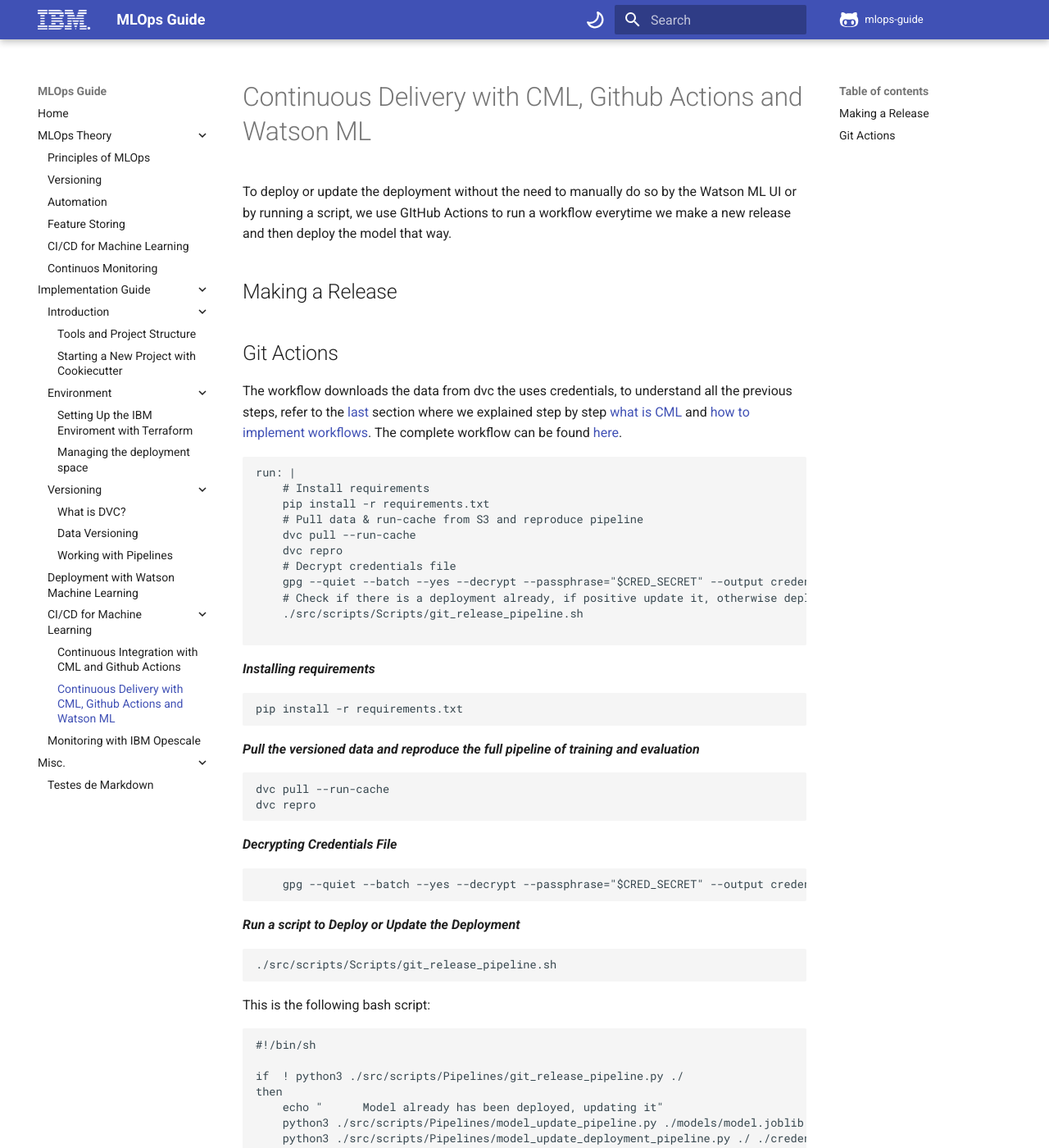
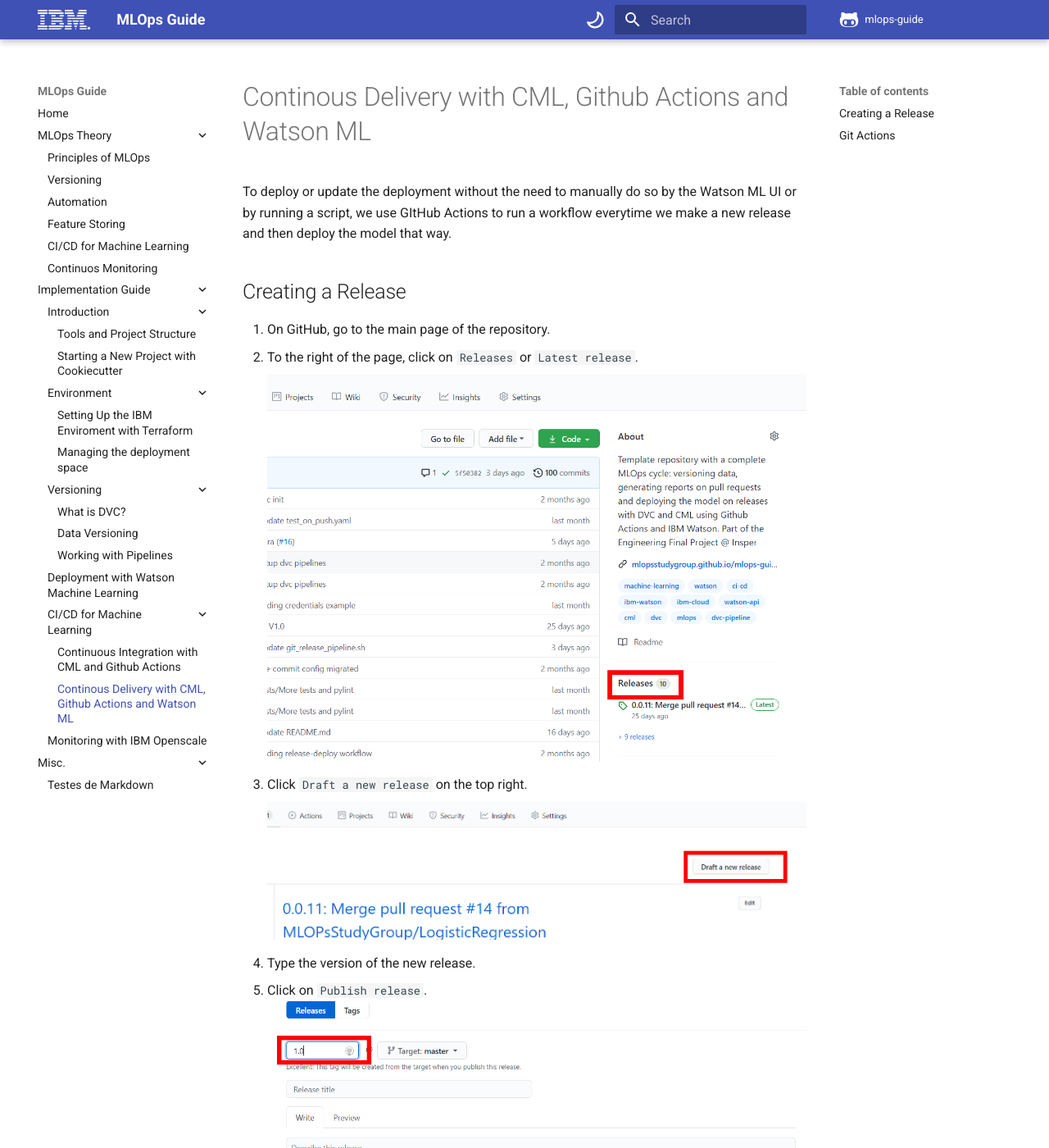
Before and after one commit to mlops-guide/mlops-guide.github.io, an MkDocs documentation site: the page built from docs/CICD/cml_deploy.md, in a window 1280 px wide and 1400 px high. Shown: the whole window at 82% size. Built offline with MkDocs 1.6.1 and Material for MkDocs 9.7.7, drawn with Linux system fonts in a browser that asks for light colours; comment, search, counter and statistics services are not loaded; some of the changed text lies outside the part shown.

````diff
--- a/docs/CICD/cml_deploy.md
+++ b/docs/CICD/cml_deploy.md
@@ -1,13 +1,34 @@
-# Continuous Delivery with CML, Github Actions and Watson ML
+# Continous Delivery with CML, Github Actions and Watson ML
 
 To deploy or update the deployment without the need to manually do so by the Watson ML UI or by running a script, we use GItHub Actions to run a workflow everytime we make a new release and then deploy the model that way.
 
-## Making a Release
+## Creating a Release
+
+1. On GitHub, go to the main page of the repository.
+2. To the right of the page, click on ```Releases``` or ```Latest release```.
+ <div style="text-align:center"><img src="../../assets/cml_release/Capture1.PNG" alt="drawing" /></div>
+3. Click ```Draft a new release``` on the top right.
+ <div style="text-align:center"><img src="../../assets/cml_release/Capture2.PNG" alt="drawing" /></div>
+4. Type the version of the new release.
+5. Click on ```Publish release```.
+ <div style="text-align:center"><img src="../../assets/cml_release/Capture3.PNG" alt="drawing" /></div>
+
+After that, Actions will trigger and the model on Watson ML, next we will explain how to implement this workflow. For more information regarding releases with GitHub, refer to this [article](https://docs.github.com/en/github/administering-a-repository/managing-releases-in-a-repository).
+
+ <div style="text-align:center"><img src="../../assets/cml_release/Capture4.PNG" alt="drawing" /></div>
 
 ## Git Actions
 The workflow downloads the data from dvc the uses credentials, to understand all the previous steps, refer to the [last](https://mlopsstudygroup.github.io/mlops-guide/CICD/cml_testing/#adding-train-and-evaluate-workflow) section where we explained step by step [what is CML](https://mlopsstudygroup.github.io/mlops-guide/CICD/cml_testing/#what-is-cml) and [how to implement workflows](https://mlopsstudygroup.github.io/mlops-guide/CICD/cml_testing/#testing-with-github-actions). The complete workflow can be found [here](https://github.com/MLOPsStudyGroup/dvc-gitactions/blob/master/.github/workflows/deploy_on_release.yaml).
 
-
+First we set the workflow to trigger every time a new release is created:
+```yaml
+name: model-deploy-on-release
+on:
+  release:
+    types:
+      - 'created'
+```
+Then we execute the following steps:
 ```yaml
 run: |
     # Install requirements
--- a/docs/Openscale/index.md
+++ b/docs/Openscale/index.md
@@ -1,4 +1,4 @@
-# Monitoring with IBM Opescale
+# Monitoring with IBM Openscale
 
 ### Setting Up the Environment
 1. Creating Database
--- a/mkdocs.yml
+++ b/mkdocs.yml
@@ -37,7 +37,8 @@ theme:
 markdown_extensions:
   - admonition
   - attr_list
-
+  - pymdownx.superfences
+  - pymdownx.tabbed
 
 nav:
     - Home: 'index.md'
````
Also changed, not shown: docs/Deployment/index.md (+44 -5 lines), docs/MLOps/Monitoring/index.md (+16 -1 lines), docs/Structure/project_structure.md (+3 -1 lines), docs/assets/cml_release/Capture1.PNG (added), docs/assets/cml_release/Capture2.PNG (added), docs/assets/cml_release/Capture3.PNG (added), docs/assets/cml_release/Capture4.PNG (added).
